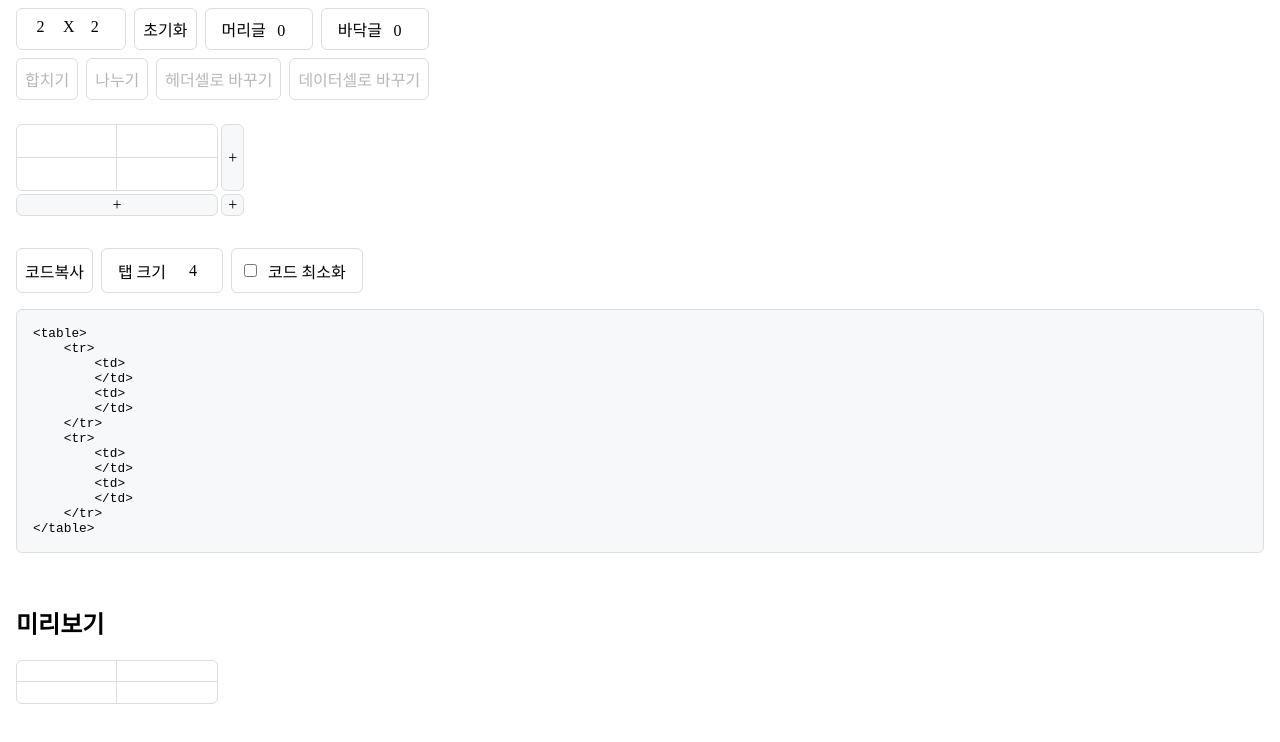
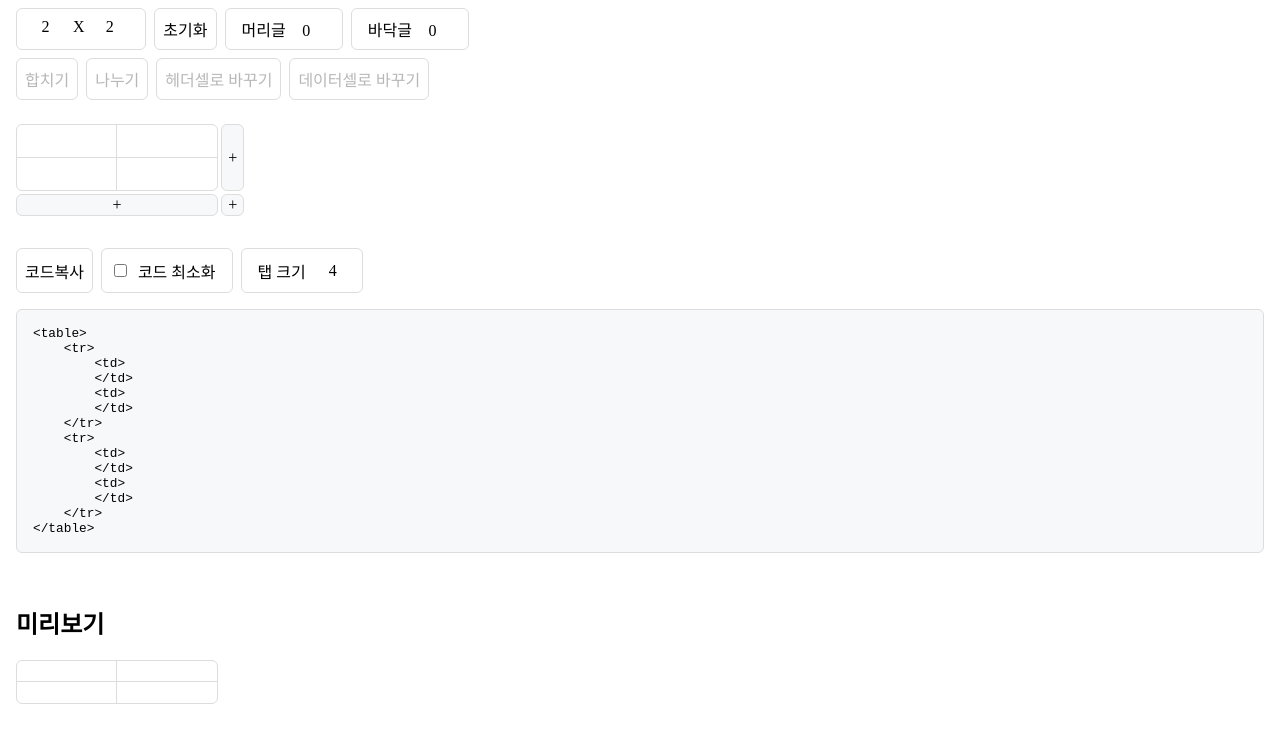
Before and after one commit to lauichan/table-generator, a React (Vite) app: page / in a window 1280 px wide. Shown: the top 742 px of the page. Built offline with nearby package versions, Linux system fonts and the light colour scheme.

Commit message:
fix: input 최대 크기, 코드최소화 true이면 탭 크기 옵션 없애기

```diff
--- a/src/components/PreviewCode/PreviewCode.tsx
+++ b/src/components/PreviewCode/PreviewCode.tsx
@@ -47,18 +47,20 @@ function PreviewCode({ table }: { table: CellInfo[][] }) {
           <button onClick={handleCopyCode} title="코드 내용을 복사합니다">
             코드복사
           </button>
-          <div className={styles['tabsize']}>
-            <label htmlFor="tabsize" title="탭 크기 조절 (2 ~ 4)">
-              탭 크기
-            </label>
-            <input id="tabsize" type="number" value={tabSize} onChange={handleTabSize} disabled={minified} />
-          </div>
           <div className={styles['minify']}>
             <input id="minify" type="checkbox" checked={minified} onChange={toggleMinified} />
             <label htmlFor="minify" title="HTML 코드 공백을 제거합니다">
               코드 최소화
             </label>
           </div>
+          {!minified && (
+            <div className={styles['tabsize']}>
+              <label htmlFor="tabsize" title="탭 크기 조절 (2 ~ 4)">
+                탭 크기
+              </label>
+              <input id="tabsize" type="number" value={tabSize} onChange={handleTabSize} />
+            </div>
+          )}
         </div>
         <pre className={styles['html']}>
           <code ref={codeRef}>{code}</code>
--- a/src/components/TableOptions/TableOptions.module.css
+++ b/src/components/TableOptions/TableOptions.module.css
@@ -26,13 +26,14 @@
 
 .controller input {
   border: none;
-  width: 30px;
+  width: 40px;
   text-align: center;
 }
 
 .size input:first-child {
   margin-left: 0.5rem;
 }
+
 .size > span {
   margin-right: 0.8rem;
 }
```
